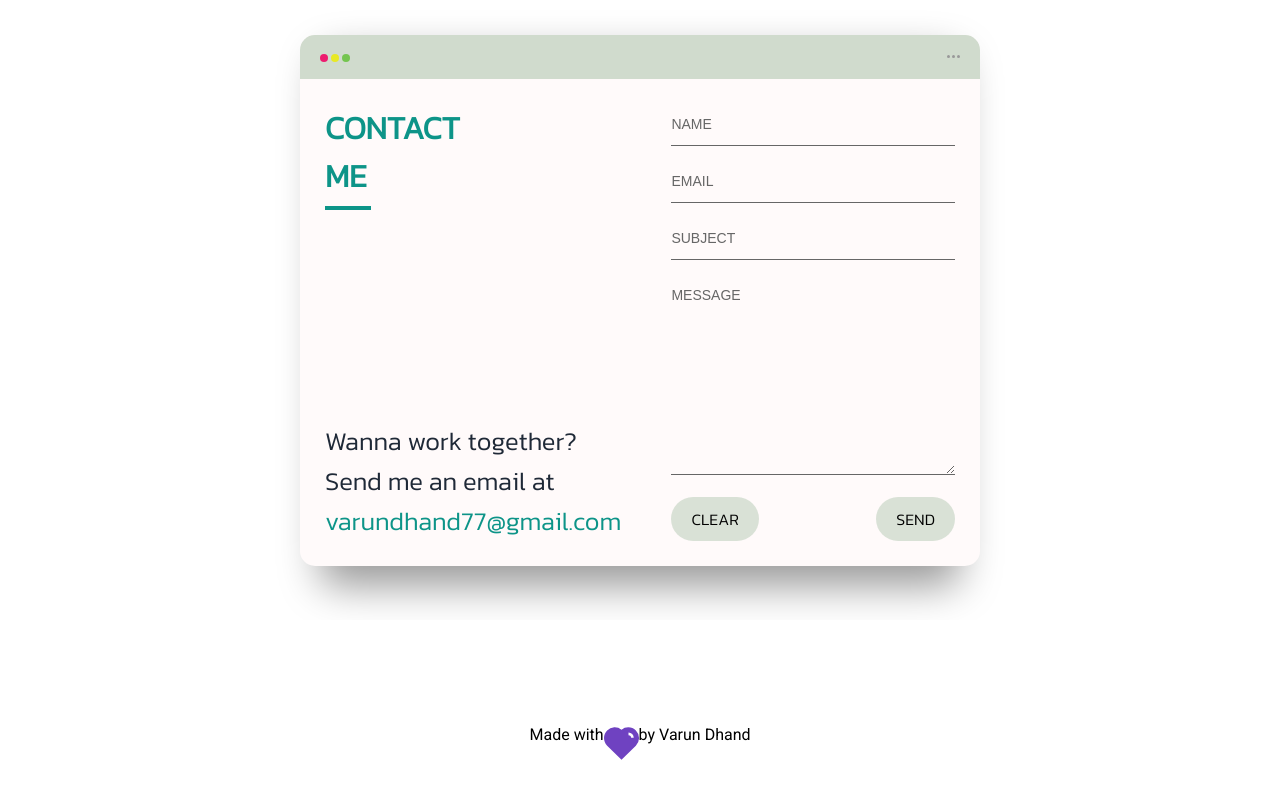
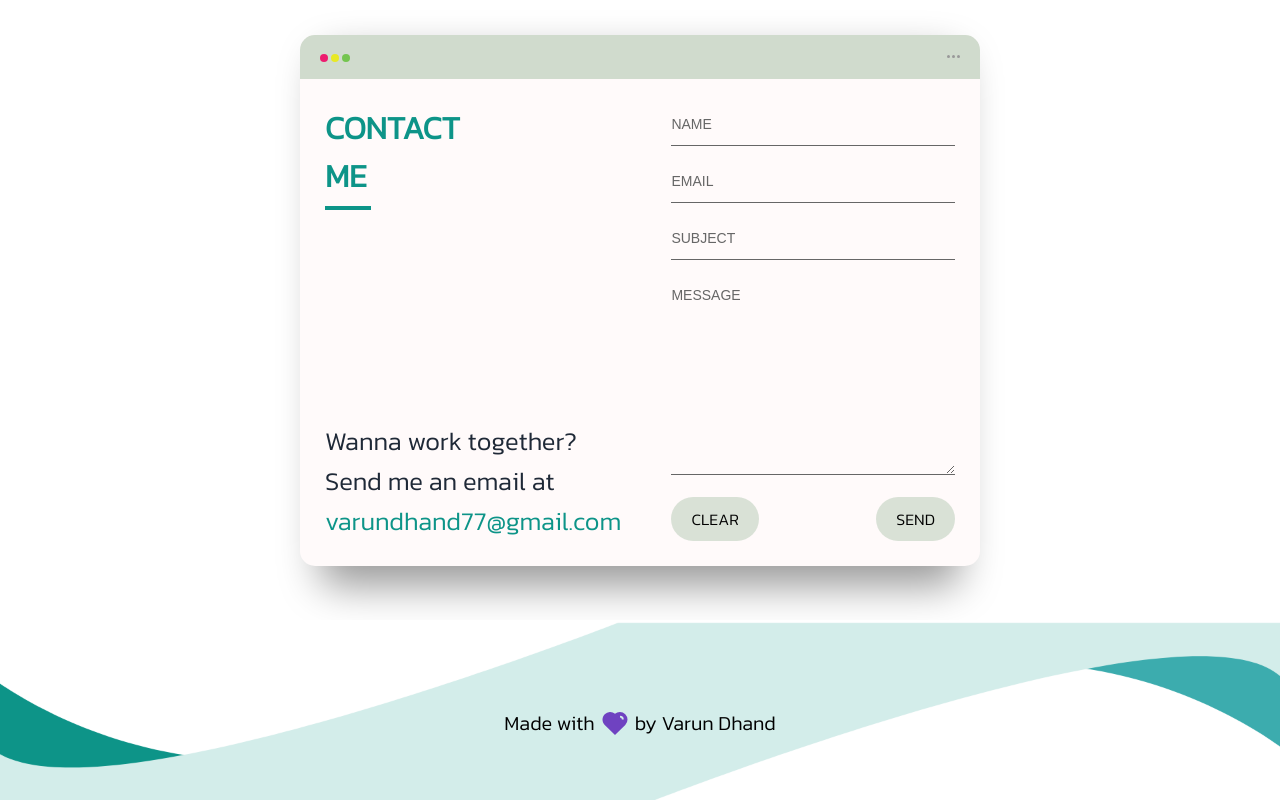
Before and after one commit to varundhand/portfolio-website, a Next.js app: page / in a window 1280 px wide. Shown: the part 2605-3405 px from the top of the page. Built offline with nearby package versions, Linux system fonts and the light colour scheme.

Commit message:
fixed the footer

```diff
--- a/components/Footer.jsx
+++ b/components/Footer.jsx
@@ -1,17 +1,20 @@
 import React from 'react';
+// import backgroundImg from '../public/footer-bg.png'
 
-export default function Footer() {
+export default function Footer({darkMode}) {
   return (
    <>
-      <footer>
-        <h2>
-          Made with{' '}
+      <footer className={`footer-bg-light ${darkMode ? 'footer-bg-dark' : ''}`}>
+        <h2 className={`kanit text-xl pb-6  ${darkMode ? 'text-white' : 'text-black'  }`}>
+          Made with {' '}
           <svg
             id="heart"
             xmlns="http://www.w3.org/2000/svg"
-            width="35"
-            height="35"
+            width="40"
+            height="40"
             viewBox="0 0 512 512"
+            style={{ paddingBottom: '15px' }}
+
             >
             <title>Love</title>
             <path
--- a/pages/index.jsx
+++ b/pages/index.jsx
@@ -311,7 +311,7 @@ export default function Home() {
           </section>
         </main>
         <Contact className='pb-10' darkMode={darkMode} />
-        <Footer />
+        <Footer darkMode={darkMode}/>
       </ViewportProvider>
     </div>
   );
--- a/styles/globals.css
+++ b/styles/globals.css
@@ -346,6 +346,16 @@ footer {
   align-items: center;
   text-align: center;
 }
+.footer-bg-light{
+  background-image: url('../public/footer-bg-light.png');
+  background-position: bottom;
+  background-size: cover;
+}
+.footer-bg-dark{
+  background-image: url('../public/footer-bg-dark.png');
+  background-position: bottom;
+  background-size: cover;
+}
 footer h2 {
   display: flex;
   justify-content: center;
@@ -360,11 +370,11 @@ footer h2 #heart {
   top: 8px;
   animation: heartbeat 1s infinite;
 }
-.wave {
+/* .wave {
   display: block;
   position: relative;
   height: 40px;
-  /* width: 100%; */
+  width: 100%;
   background: #111827;
   transform: scale(1, 1);
 }
@@ -374,7 +384,7 @@ footer h2 #heart {
   display: block;
   position: absolute;
   border-radius: 100%;
-  /* width: 100%; */
+  width: 100%;
   height: 300px;
   background-color: white;
   right: -25%;
@@ -392,7 +402,7 @@ footer h2 #heart {
   left: -25%;
   top: -240px;
   clip-path: ellipse(100% 15% at -15% 100%);
-}
+} */
 
 @keyframes heartbeat {
   0% {
```
Also changed, not shown: public/footer-bg-dark.png (added), public/footer-bg-light.png (added).
